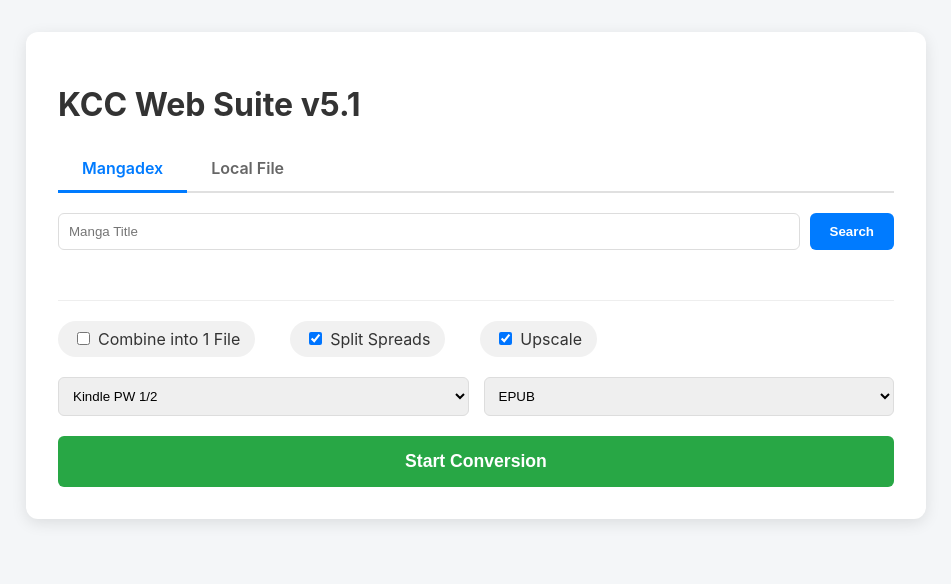
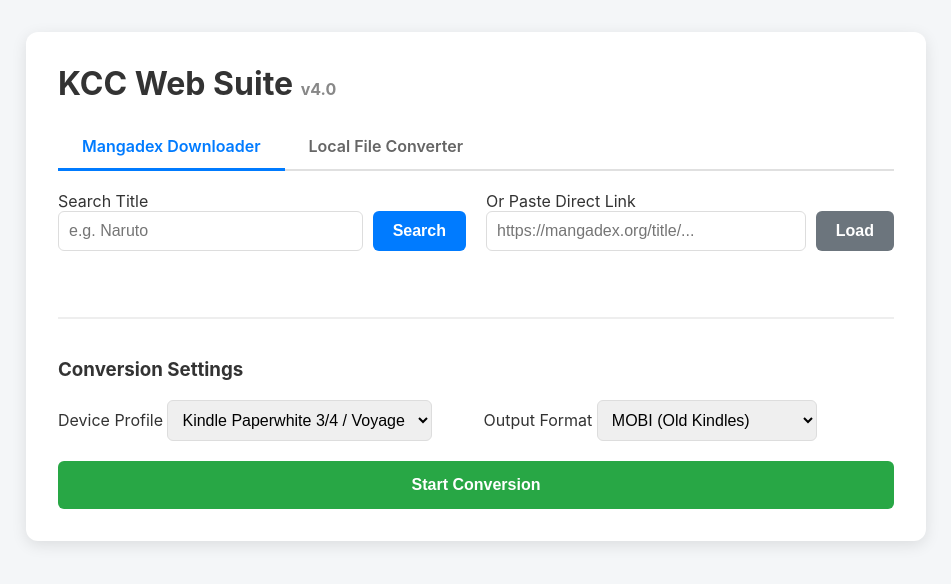
Before and after one commit to clownmandev/kcc-web, a Flask app: page / in a window 1280 px wide. Shown: the top 584 px of the page, without its empty margins (164-1115 px from the left). Run offline with Flask 3, Linux system fonts and the light colour scheme; parts of the project's set-up code (start-up, migrations or seed data) failed here and were passed over.

Commit message:
Update index.html

```diff
--- a/templates/index.html
+++ b/templates/index.html
@@ -3,206 +3,294 @@
 <head>
     <meta charset="UTF-8">
     <meta name="viewport" content="width=device-width, initial-scale=1.0">
-    <title>KCC Web Suite v5.1</title>
+    <title>KCC Web Suite v4</title>
     <style>
-        body { font-family: -apple-system, BlinkMacSystemFont, "Segoe UI", Roboto, sans-serif; max-width: 900px; margin: 2rem auto; padding: 0 1rem; background: #f4f6f8; color: #333; }
+        body { font-family: -apple-system, BlinkMacSystemFont, "Segoe UI", Roboto, Helvetica, Arial, sans-serif; max-width: 900px; margin: 2rem auto; padding: 0 1rem; background: #f4f6f8; color: #333; }
         .container { background: white; padding: 2rem; border-radius: 12px; box-shadow: 0 4px 15px rgba(0,0,0,0.1); }
+
+        /* TABS */
         .tabs { display: flex; border-bottom: 2px solid #e0e0e0; margin-bottom: 20px; }
         .tab { padding: 12px 24px; cursor: pointer; color: #666; font-weight: 600; }
+        .tab:hover { background: #f9f9f9; }
         .tab.active { border-bottom: 3px solid #007bff; color: #007bff; margin-bottom: -2px; }
-        .tab-content { display: none; }
+        .tab-content { display: none; animation: fadeIn 0.3s; }
         .tab-content.active { display: block; }
+        @keyframes fadeIn { from { opacity: 0; } to { opacity: 1; } }
+
+        /* FORMS & INPUTS */
         .input-group { display: flex; gap: 10px; margin-bottom: 1rem; }
-        input, select { flex-grow: 1; padding: 10px; border: 1px solid #ddd; border-radius: 6px; }
-        button { padding: 10px 20px; background: #007bff; color: white; border: none; border-radius: 6px; cursor: pointer; font-weight: bold; }
+        input[type="text"], input[type="number"], select { flex-grow: 1; padding: 10px; border: 1px solid #ddd; border-radius: 6px; font-size: 1rem; }
+        button { padding: 10px 20px; background: #007bff; color: white; border: none; border-radius: 6px; cursor: pointer; font-weight: bold; font-size: 1rem; transition: background 0.2s; }
         button:hover { background: #0056b3; }
         button.secondary { background: #6c757d; }
-        button.success { background: #28a745; width: 100%; padding: 15px; font-size: 1.1rem; }
-        #results { margin-top: 20px; max-height: 400px; overflow-y: auto; }
-        .manga-item { border: 1px solid #eee; padding: 15px; margin-bottom: 10px; background: white; border-radius: 8px; display: flex; gap: 15px; }
-        .manga-thumb { width: 80px; height: 120px; object-fit: cover; background: #ddd; flex-shrink: 0; }
-        #log-window { background: #1e1e1e; color: #00ff00; font-family: monospace; padding: 15px; height: 400px; overflow-y: scroll; margin-top: 20px; display: none; border-radius: 8px; font-size: 0.9rem; }
-        .status-line { background: #333; color: white; padding: 5px 10px; margin: 5px -10px; }
-        .success-line { background: #28a745; color: white; padding: 15px; text-align: center; border-radius: 6px; margin: 10px 0; }
-        .success-line a { color: white; font-weight: bold; font-size: 1.2em; }
-        #selection-area { display: none; background: #f8f9fa; padding: 20px; border-radius: 8px; margin-top: 15px; border: 1px solid #dee2e6; }
-        #manga-stats { font-weight: 500; color: #28a745; margin-bottom: 15px; }
-        .checkbox-label { display: flex; align-items: center; cursor: pointer; margin-right: 20px; background: #f1f1f1; padding: 8px 15px; border-radius: 20px; }
-        .checkbox-label input { width: auto; margin-right: 8px; }
+        button.secondary:hover { background: #5a6268; }
+
+        /* SEARCH RESULTS */
+        #results { margin-top: 20px; max-height: 500px; overflow-y: auto; display: grid; grid-template-columns: 1fr; gap: 10px; }
+        .manga-item { border: 1px solid #eee; padding: 15px; background: white; border-radius: 8px; display: flex; gap: 15px; align-items: start; transition: transform 0.1s; }
+        .manga-item:hover { transform: translateY(-2px); box-shadow: 0 4px 8px rgba(0,0,0,0.05); }
+        .manga-thumb { width: 80px; height: 120px; object-fit: cover; border-radius: 4px; background: #ddd; flex-shrink: 0; }
+        .manga-info { flex-grow: 1; }
+        .manga-info h3 { margin: 0 0 5px 0; font-size: 1.1rem; }
+        .manga-desc { font-size: 0.85rem; color: #666; margin-bottom: 10px; line-height: 1.4; }
+
+        /* SELECTION BOX */
+        .selection-box { background: #eef2f5; padding: 15px; border-radius: 8px; border: 1px solid #dde2e5; margin-bottom: 20px; }
+        .selection-header { font-weight: bold; color: #007bff; margin-bottom: 10px; font-size: 1.1rem; }
+
+        /* LOG WINDOW */
+        #log-window {
+            background: #1e1e1e; color: #00ff00; font-family: 'Consolas', monospace;
+            padding: 15px; height: 350px; overflow-y: scroll;
+            margin-top: 20px; display: none; border-radius: 8px;
+            font-size: 0.9rem; line-height: 1.4;
+        }
+        .status-line { color: #fff; background: #333; padding: 5px 10px; margin: 5px -10px; }
+        .error-line { color: #ff4444; font-weight: bold; }
+
+        /* Drag Drop Zone */
+        #drop-zone { border: 2px dashed #ccc; padding: 40px; text-align: center; color: #777; border-radius: 8px; cursor: pointer; }
+        #drop-zone.highlight { border-color: #007bff; background: #f0f7ff; color: #007bff; }
     </style>
     <script>
-        let currentMode = 'mangadex';
+        let currentMode = 'mangadex'; // 'mangadex' or 'local'
         let uploadedFilename = null;
 
         function switchTab(mode) {
             currentMode = mode;
             document.querySelectorAll('.tab').forEach(t => t.classList.remove('active'));
             document.querySelectorAll('.tab-content').forEach(c => c.classList.remove('active'));
+
             document.getElementById(`tab-${mode}`).classList.add('active');
             document.getElementById(`content-${mode}`).classList.add('active');
+
+            // Show/Hide relevant controls
+            document.getElementById('mangadex-controls').style.display = (mode === 'mangadex') ? 'block' : 'none';
         }
 
+        // --- MANGADEX FUNCTIONS ---
         async function searchManga() {
             const query = document.getElementById('search-query').value;
             if(!query) return;
-            document.getElementById('btn-search').innerText = "Searching...";
+
+            const btn = document.getElementById('btn-search');
+            btn.innerText = "Searching..."; btn.disabled = true;
 
             const res = await fetch('/api/search', {
-                method: 'POST', headers: {'Content-Type': 'application/x-www-form-urlencoded'}, body: 'query=' + encodeURIComponent(query)
+                method: 'POST',
+                headers: {'Content-Type': 'application/x-www-form-urlencoded'},
+                body: 'query=' + encodeURIComponent(query)
             });
             const data = await res.json();
+            btn.innerText = "Search"; btn.disabled = false;
 
-            document.getElementById('btn-search').innerText = "Search";
             const container = document.getElementById('results');
             container.innerHTML = '';
 
             if (data.error) { container.innerHTML = `<div style="color:red">Error: ${data.error}</div>`; return; }
 
             data.forEach(m => {
+                // Escape title for function call
                 const safeTitle = m.title.replace(/'/g, "\\'").replace(/"/g, '&quot;');
                 container.innerHTML += `
                     <div class="manga-item">
-                        <img src="${m.cover}" class="manga-thumb">
-                        <div style="flex-grow:1;">
-                            <h3 style="margin:0 0 5px 0;">${m.title}</h3>
-                            <div style="font-size:0.85rem; color:#666; margin-bottom:10px;">${m.desc}</div>
+                        <img src="${m.cover}" class="manga-thumb" loading="lazy">
+                        <div class="manga-info">
+                            <h3>${m.title}</h3>
+                            <div class="manga-desc">${m.desc}</div>
                             <button onclick="selectManga('${m.id}', '${safeTitle}')" class="secondary">Select</button>
                         </div>
                     </div>`;
             });
+            container.style.display = 'grid';
         }
 
-        async function selectManga(id, title) {
+        async function resolveLink() {
+            const link = document.getElementById('direct-link').value;
+            if(!link) return;
+
+            const res = await fetch('/api/resolve_link', {
+                method: 'POST',
+                headers: {'Content-Type': 'application/x-www-form-urlencoded'},
+                body: 'link=' + encodeURIComponent(link)
+            });
+            const data = await res.json();
+
+            if (data.error) {
+                alert(data.error);
+            } else {
+                selectManga(data.id, data.title);
+            }
+        }
+
+        function selectManga(id, title) {
             document.getElementById('selected-manga-id').value = id;
             document.getElementById('selected-manga-title').value = title;
             document.getElementById('selected-label').innerHTML = `Selected: <b>${title}</b>`;
             document.getElementById('selection-area').style.display = 'block';
-            document.getElementById('results').innerHTML = '';
-
-            const statsDiv = document.getElementById('manga-stats');
-            statsDiv.innerHTML = 'Fetching info...';
-
-            try {
-                const res = await fetch('/api/manga_details', {
-                    method: 'POST', headers: {'Content-Type': 'application/x-www-form-urlencoded'}, body: 'manga_id=' + id
-                });
-                const data = await res.json();
-                statsDiv.innerHTML = `Found: ${data.total_volumes} Volumes (Latest Ch. ${data.latest_chapter})`;
-                document.getElementById('vol-end').value = data.total_volumes > 0 ? data.total_volumes : 1;
-            } catch (e) { statsDiv.innerHTML = ''; }
+            document.getElementById('results').style.display = 'none';
+            // Clear inputs to reduce clutter
+            document.getElementById('search-query').value = '';
+            document.getElementById('direct-link').value = '';
         }
 
+        // --- LOCAL FILE FUNCTIONS ---
         async function uploadFile() {
-            const file = document.getElementById('file-input').files[0];
+            const fileInput = document.getElementById('file-input');
+            const file = fileInput.files[0];
             if (!file) return;
+
             const formData = new FormData();
             formData.append('file', file);
-            document.getElementById('upload-status').innerText = "Uploading...";
+
+            const statusDiv = document.getElementById('upload-status');
+            statusDiv.innerHTML = "Uploading... Please wait.";
+
             const res = await fetch('/api/upload', { method: 'POST', body: formData });
             const data = await res.json();
+
             if (data.status === 'success') {
                 uploadedFilename = data.filename;
-                document.getElementById('upload-status').innerHTML = `Ready: <b>${data.filename}</b>`;
+                statusDiv.innerHTML = `Ready to convert: <b>${data.filename}</b>`;
+                document.getElementById('btn-local-start').disabled = false;
+            } else {
+                statusDiv.innerHTML = `Upload Failed: ${data.error}`;
             }
         }
 
+        // --- PROCESS ---
         function startProcess() {
             const logWin = document.getElementById('log-window');
             logWin.style.display = 'block';
-            logWin.innerHTML = '<div class="status-line">Connecting...</div>';
+            logWin.innerHTML = '<div class="status-line">Initializing Request...</div>';
 
+            const profile = document.getElementById('kcc-profile').value;
+            const format = document.getElementById('kcc-format').value;
             const params = new URLSearchParams({
-                profile: document.getElementById('kcc-profile').value,
-                format: document.getElementById('kcc-format').value,
-                upscale: document.getElementById('kcc-upscale').checked,
-                splitter: document.getElementById('kcc-splitter').checked,
-                combine: document.getElementById('kcc-combine').checked,
+                profile: profile,
+                format: format,
+                upscale: 'true',
+                manga_style: 'true',
                 mode: currentMode
             });
 
             if (currentMode === 'mangadex') {
-                if(!document.getElementById('selected-manga-id').value) { alert("Select manga first"); return; }
-                params.append('manga_id', document.getElementById('selected-manga-id').value);
-                params.append('manga_title', document.getElementById('selected-manga-title').value);
-                params.append('vol_start', document.getElementById('vol-start').value);
-                params.append('vol_end', document.getElementById('vol-end').value);
+                const id = document.getElementById('selected-manga-id').value;
+                const title = document.getElementById('selected-manga-title').value;
+                const start = document.getElementById('vol-start').value;
+                const end = document.getElementById('vol-end').value;
+
+                if(!id) { alert("Please select a manga first."); return; }
+
+                params.append('manga_id', id);
+                params.append('manga_title', title);
+                params.append('vol_start', start);
+                params.append('vol_end', end);
+
             } else {
-                if(!uploadedFilename) { alert("Upload file first"); return; }
+                if(!uploadedFilename) { alert("Please upload a file first."); return; }
                 params.append('filename', uploadedFilename);
             }
 
             const evtSource = new EventSource("/stream_convert?" + params.toString());
+
             evtSource.onmessage = function(e) {
                 if (e.data.startsWith("DONE:")) {
                     const filename = e.data.replace("DONE: ", "").trim();
-                    logWin.innerHTML += `<div class="success-line">DONE!<br><a href="/download_file/${filename}">Click to Download ${filename}</a></div>`;
+                    logWin.innerHTML += `<div class="status-line" style="background:#28a745;">SUCCESS! Downloading ${filename}...</div>`;
                     evtSource.close();
                     window.location.href = "/download_file/" + filename;
                 } else if (e.data.startsWith("STATUS:")) {
                     logWin.innerHTML += `<div class="status-line">${e.data.replace("STATUS:", "")}</div>`;
                 } else if (e.data.startsWith("ERROR:")) {
-                    logWin.innerHTML += `<div style="color:red; font-weight:bold;">${e.data}</div>`;
+                     logWin.innerHTML += `<div class="error-line">${e.data}</div>`;
                      evtSource.close();
                 } else {
                     logWin.innerHTML += `<div>${e.data.replace("LOG:", "")}</div>`;
                 }
                 logWin.scrollTop = logWin.scrollHeight;
             };
+
+            evtSource.onerror = () => evtSource.close();
         }
     </script>
 </head>
 <body>
     <div class="container">
-        <h1>KCC Web Suite v5.1</h1>
+        <h1 style="margin-top:0;">KCC Web Suite <span style="font-size:0.5em; color:#888;">v4.0</span></h1>
+
         <div class="tabs">
-            <div class="tab active" id="tab-mangadex" onclick="switchTab('mangadex')">Mangadex</div>
-            <div class="tab" id="tab-local" onclick="switchTab('local')">Local File</div>
+            <div class="tab active" id="tab-mangadex" onclick="switchTab('mangadex')">Mangadex Downloader</div>
+            <div class="tab" id="tab-local" onclick="switchTab('local')">Local File Converter</div>
         </div>
 
         <div id="content-mangadex" class="tab-content active">
+            <div style="display:grid; grid-template-columns: 1fr 1fr; gap:20px;">
+                <div>
+                    <label>Search Title</label>
                     <div class="input-group">
-                <input type="text" id="search-query" placeholder="Manga Title">
+                        <input type="text" id="search-query" placeholder="e.g. Naruto">
                         <button id="btn-search" onclick="searchManga()">Search</button>
                     </div>
+                </div>
+                <div>
+                    <label>Or Paste Direct Link</label>
+                    <div class="input-group">
+                        <input type="text" id="direct-link" placeholder="https://mangadex.org/title/...">
+                        <button class="secondary" onclick="resolveLink()">Load</button>
+                    </div>
+                </div>
+            </div>
+
             <div id="results"></div>
-            <div id="selection-area">
-                <div id="selected-label"></div>
-                <div id="manga-stats"></div>
+
+            <div id="selection-area" class="selection-box" style="display:none; margin-top:15px;">
+                <div id="selected-label" class="selection-header"></div>
                 <input type="hidden" id="selected-manga-id">
                 <input type="hidden" id="selected-manga-title">
-                <div style="display:grid; grid-template-columns: 1fr 1fr; gap:10px;">
-                    <div><label>Start Vol</label><input type="number" id="vol-start" value="1"></div>
-                    <div><label>End Vol</label><input type="number" id="vol-end" value="1"></div>
+
+                <div style="display:grid; grid-template-columns: 1fr 1fr; gap:15px;">
+                    <div><label>Start Vol:</label><input type="number" id="vol-start" value="1"></div>
+                    <div><label>End Vol:</label><input type="number" id="vol-end" value="1"></div>
                 </div>
             </div>
         </div>
 
         <div id="content-local" class="tab-content">
-            <div onclick="document.getElementById('file-input').click()" style="border:2px dashed #ccc; padding:40px; text-align:center; cursor:pointer;">
-                Click to Upload .CBZ/.ZIP
+            <div id="drop-zone" onclick="document.getElementById('file-input').click()">
+                <h3>Click to Upload File</h3>
+                <p>Supports .zip, .cbz, .pdf, .epub</p>
                 <input type="file" id="file-input" style="display:none" onchange="uploadFile()">
             </div>
-            <div id="upload-status"></div>
+            <div id="upload-status" style="margin-top:15px; font-weight:bold; color:#007bff;"></div>
         </div>
 
-        <div style="margin-top:30px; border-top:1px solid #eee; padding-top:20px;">
-            <div style="display:flex; flex-wrap:wrap; gap:15px; margin-bottom:20px;">
-                <label class="checkbox-label"><input type="checkbox" id="kcc-combine"> Combine into 1 File</label>
-                <label class="checkbox-label"><input type="checkbox" id="kcc-splitter" checked> Split Spreads</label>
-                <label class="checkbox-label"><input type="checkbox" id="kcc-upscale" checked> Upscale</label>
-            </div>
+        <div style="margin-top:30px; padding-top:20px; border-top:2px solid #eee;">
+            <h3>Conversion Settings</h3>
             <div style="display:grid; grid-template-columns: 1fr 1fr; gap:15px; margin-bottom:20px;">
+                <div>
+                    <label>Device Profile</label>
                     <select id="kcc-profile">
-                    <option value="KPW" selected>Kindle PW 1/2</option>
-                    <option value="KV">Kindle PW 3+ / Oasis</option>
-                </select>
-                <select id="kcc-format">
-                    <option value="EPUB" selected>EPUB</option>
-                    <option value="MOBI">MOBI</option>
+                        <option value="KV" selected>Kindle Paperwhite 3/4 / Voyage</option>
+                        <option value="KPW">Kindle Paperwhite 1/2</option>
+                        <option value="KO">Kindle Oasis</option>
+                        <option value="OTHER">Other / Generic</option>
                     </select>
                 </div>
-            <button class="success" onclick="startProcess()">Start Conversion</button>
+                <div>
+                    <label>Output Format</label>
+                    <select id="kcc-format">
+                        <option value="MOBI" selected>MOBI (Old Kindles)</option>
+                        <option value="EPUB">EPUB (Modern Readers)</option>
+                        <option value="CBZ">CBZ (Raw)</option>
+                    </select>
                 </div>
+            </div>
+
+            <button onclick="startProcess()" style="width:100%; padding:15px; background:#28a745;" id="btn-start">Start Conversion</button>
+            <button id="btn-local-start" onclick="startProcess()" style="display:none;">(Hidden Logic Trigger)</button>
+        </div>
+
         <div id="log-window"></div>
     </div>
 </body>
```
Lines whose indentation alone changed are shown as unchanged.
